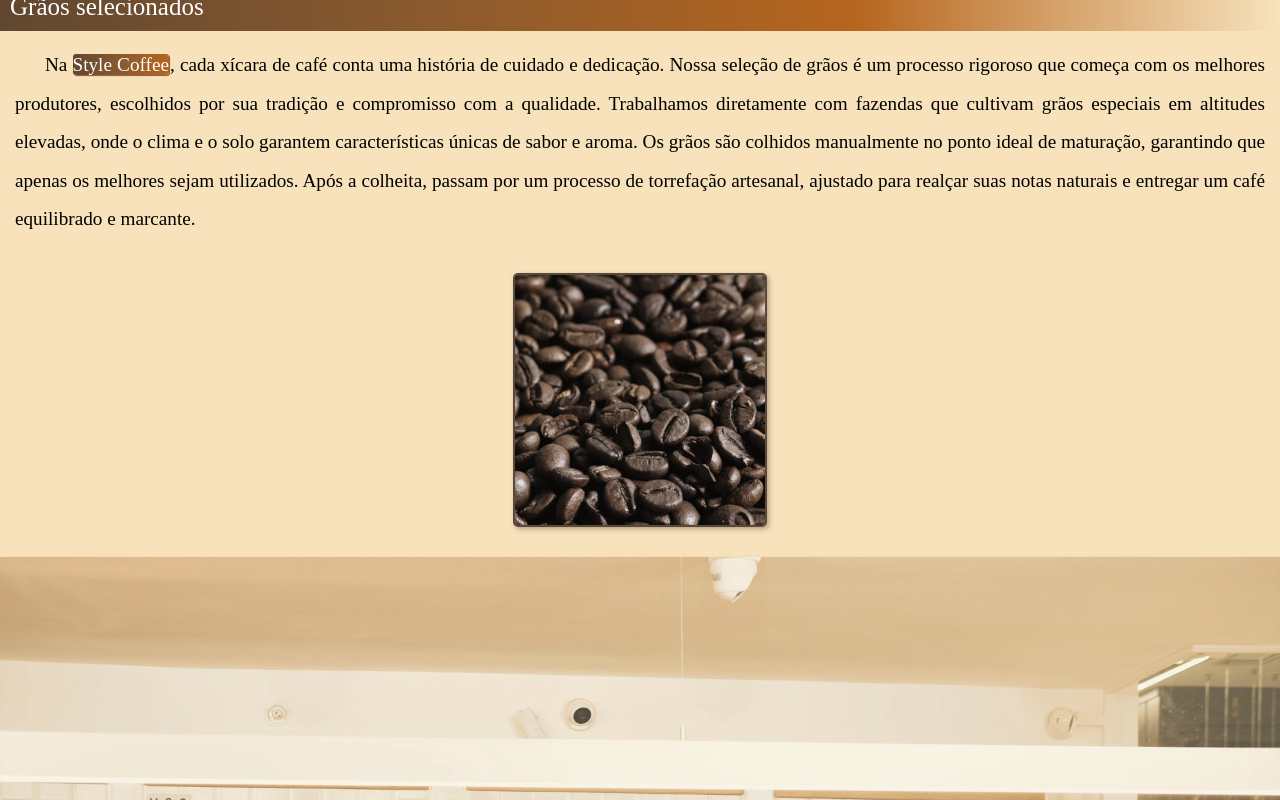
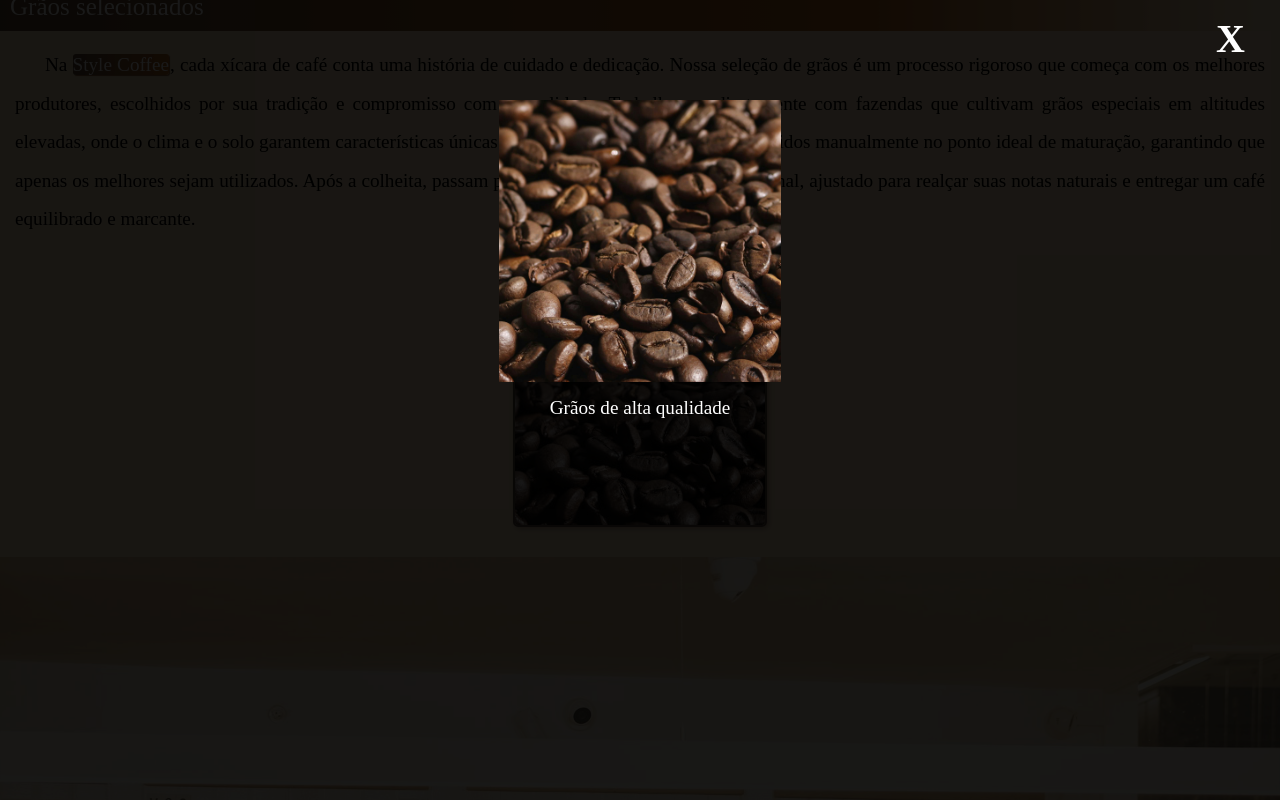
Before and after one commit to Brunog-code/style-coffee, a plain HTML site: page index.html in a window 1280 px wide. Both pictures are taken after a click on the picture 640 px from the left and 2613 px from the top of the page. Shown: the part 2213-3013 px from the top of the page. Drawn offline with nearby package versions, Linux system fonts and the light colour scheme; a web font is replaced by a local one.

Commit message:
script imgs janela

```diff
--- a/estilo/style.css
+++ b/estilo/style.css
@@ -219,6 +219,7 @@ footer a::after{
     content: '\00A0\1F517';
 }
 
+/*BOTAO ROLAGEM*/
 #bk-arrow{
     display: none;
     cursor: pointer;
@@ -253,7 +254,6 @@ footer a::after{
 }
 
 /*ANIMAÇÃO IMAGEM*/
-
 [data-anima]{
     opacity: 0;
     transition: .8s;
@@ -276,6 +276,63 @@ footer a::after{
     transform: translate3d(0,0,0);
 }
 
+/*jANELA IMAGEM*/
+.janelaImagens{
+    position: fixed;
+    top: 0px;
+    left: 0px;
+    width: 100%;
+    height: 100%;
+    overflow: hidden;
+    padding-top: 100px;
+    z-index: 9999999;
+    background-color:  rgba(0,0,0,0.9);
+}
+
+.mostraJanela{
+    display: block;
+}
+
+.escondeJanela{
+    display: none;
+}
+
+.fecharJanela{
+    position: absolute;
+    top: 15px;
+    right: 35px;
+    color: white;
+    font-weight: bold;
+    font-size: 40px;
+    font-family: var(--fonte-destaque);
+    cursor: pointer;
+}
+
+.fecharJanela:hover{
+    scale: 1.05;
+}
+
+.imgJanela{
+    margin: auto;
+    display: block;
+    width: 22%;
+    max-width: 800px;
+}
+
+.txtImg{
+    margin: auto;
+    display: block;
+    font-size: 1.2em;
+    font-weight: normal;
+    width: 70%;
+    max-width: 600px;
+    text-align: center;
+    color: white;
+    padding: 15px 0px;
+    height: 130px;
+}
+
+
 
 /*AJUSTES PARA TELA PEQUENA*/
 @media screen and (max-width: 600px){
--- a/index.html
+++ b/index.html
@@ -47,7 +47,7 @@
             <p>Na <a href="#topo" class="link">Style Coffee</a>, cada xícara de café conta uma história de cuidado e dedicação. Nossa seleção de grãos é um processo rigoroso que começa com os melhores produtores, escolhidos por sua tradição e compromisso com a qualidade. Trabalhamos diretamente com fazendas que cultivam grãos especiais em altitudes elevadas, onde o clima e o solo garantem características únicas de sabor e aroma.
             Os grãos são colhidos manualmente no ponto ideal de maturação, garantindo que apenas os melhores sejam utilizados. Após a colheita, passam por um processo de torrefação artesanal, ajustado para realçar suas notas naturais e entregar um café equilibrado e marcante.</p>
 
-            <img src="imgs/graos-p.jpg" alt="graos-cafe" class="imgconteudo"   data-anima='centro'>
+            <img src="imgs/graos-p.jpg" alt="graos-cafe" class="imgconteudo"   data-anima='centro' onclick="janelaIMGs('imgs/graos-M.jpg', 'Grãos de alta qualidade')">
         </div>
 
     </section>
@@ -58,10 +58,10 @@
     <section class="normal" id="fotos">
         <h1>Fotos</h1>
         <div class="conteudo" id="fotos">
-        <img src="imgs/foto1-p.jpg" alt=""  data-anima='esquerda'>
-        <img src="imgs/foto2-p.jpg" alt=""  data-anima='centro'>
-        <img src="imgs/foto3-p.jpg" alt=""  data-anima='centro'>
-        <img src="imgs/foto4-p.jpg" alt=""  data-anima='direita'>
+        <img src="imgs/foto1-p.jpg" alt="Cafeteria mesa"  data-anima='esquerda' onclick="janelaIMGs('imgs/foto1-M.jpg', 'Cafeteria mesa')">
+        <img src="imgs/foto2-p.jpg" alt="Cliente apreciando o café"  data-anima='centro' onclick="janelaIMGs('imgs/foto2-M.jpg', 'Cliente apreciando o café')">
+        <img src="imgs/foto3-p.jpg" alt="Balcão da cafeteria"  data-anima='centro' onclick="janelaIMGs('imgs/foto3-M.jpg', 'Balcão da cafeteria')">
+        <img src="imgs/foto4-p.jpg" alt="Ambiente da cafeteria"  data-anima='direita' onclick="janelaIMGs('imgs/foto4-M.jpg', 'Ambiente da cafeteria')">
     </div>
     </section>
 
@@ -74,6 +74,13 @@
     </span>
     <div id="bk-arrow"></div>
 
+    <!--Efeito Janela Imagem-->
+    <div id="janelaImagens" class="janelaImagens escondeJanela">
+        <span id="btnFecharJanela" class="fecharJanela">X</span>
+        <img id="imgJanela" alt="" class="imgJanela">
+        <div id="txtImg" class="txtImg"></div>
+    </div>
+
     <script src="script/script.js"></script>
 
 </body>
--- a/script/script.js
+++ b/script/script.js
@@ -1,7 +1,7 @@
 //Funcao para verificar altura da pagina
 function buttomTop(){
-    const arrow = document.getElementById('arrow')
-    const bkArrow = document.getElementById('bk-arrow')
+    const arrow = document.getElementById('arrow');
+    const bkArrow = document.getElementById('bk-arrow');
 
     const scrollPosition = window.scrollY;
     const pageHeight = document.documentElement.scrollHeight - window.innerHeight;
@@ -45,3 +45,22 @@ if (elementos.length){
         animaScroll();
     })
 }
+
+//JANELA IMGS
+function janelaIMGs(img, altTxt){
+    const janelaImagens = document.getElementById('janelaImagens');
+    const btnFecharJanela = document.getElementById('btnFecharJanela');
+    const imgJanela = document.getElementById('imgJanela');
+    const txtImg = document.getElementById('txtImg');
+
+    janelaImagens.classList.remove('escondeJanela'); //remove a classe que esconde a janela
+    janelaImagens.classList.add('mostraJanela'); //add a classe que mostra a janela
+
+    imgJanela.src = img; //adiciona a imagem passada no parametro para a janela
+    txtImg.innerHTML = altTxt; //adiciona o texto passado no parametro para a janela
+
+    btnFecharJanela.onclick = function(){
+        janelaImagens.classList.add('escondeJanela');
+        janelaImagens.classList.remove('mostraJanela');
+    }
+}
```
Also changed, not shown: imgs/foto1-M.jpg (added), imgs/foto2-M.jpg (added), imgs/foto3-M.jpg (added), imgs/foto4-M.jpg (added), imgs/foto4-p.jpg, imgs/graos-M.jpg (added).
